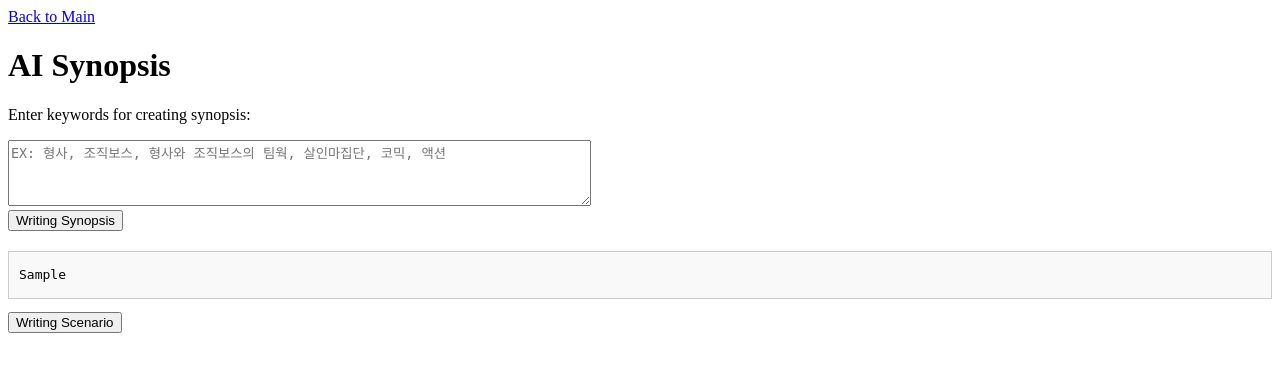
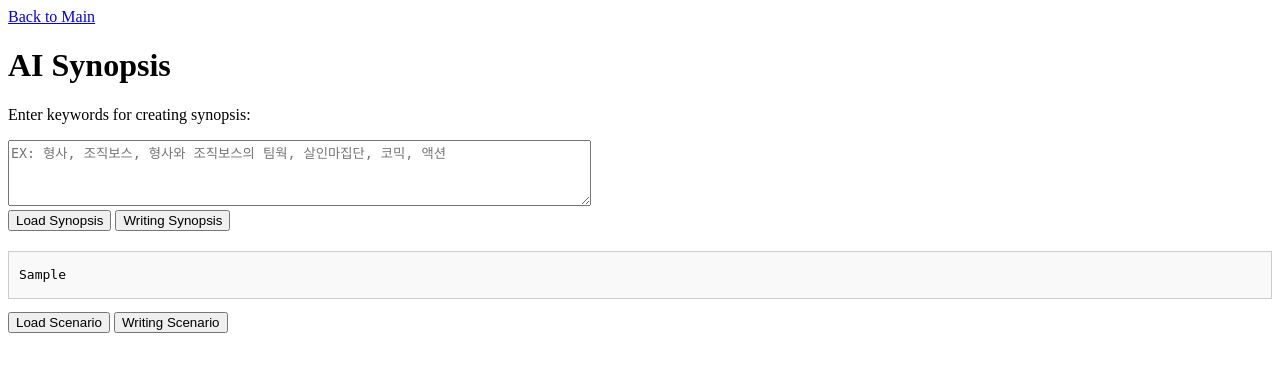
Before and after one commit to onetera/plotis, a Flask app: template templates/synopsis.html in a window 1280 px wide. Shown: the top 372 px of the page. Run offline with Flask 3, Linux system fonts and the light colour scheme; the template is opened without the code that fills it: most values are stand-ins (such as "Sample title", 1, 10 or a date in 2020).

Commit message:
로드 시놉, 시나리오 기능 추가

```diff
--- a/app.py
+++ b/app.py
@@ -2,6 +2,7 @@
 
 from flask import Flask, render_template, request, redirect, session
 from flask_session import Session
+import markdown
 
 import os
 import pickle
@@ -30,23 +31,29 @@ def main_page():
 @app.route( '/synopsis', methods=[ 'GET', 'POST' ])
 def synopsis():
     if request.method == 'POST':
-        keywords = request.form.get( 'synopsis', '' )
 
-        if not keywords:
-            logging.error( 'No Keywords' )
-            return redirect( request.url )
-
-        preprod_ai = core.PreprodAI()
-        logging.info( 'Start to make synopsis list from keywords' )
-        preprod_ai.create_synop(keywords)
-        #keyword_ai.create_location()
-        #keyword_ai.write_scene()
-        #logging.info('Start to make synopsis list from keywords')
+        keywords   = request.form.get( 'synopsis', '' )
+        load_synop = request.form.get( 'load_synop', '' )
 
         synop_path = os.path.join(app.config['UPLOAD_FOLDER'], 'synop.txt')
+        preprod_ai = core.PreprodAI()
 
-        with open( synop_path , 'w' ) as f:
-            f.write( preprod_ai.synop )
+        if load_synop:
+            with open(  synop_path ) as f:
+                data = f.read()
+                preprod_ai.synop = data
+        else:
+
+            if not keywords:
+                logging.error( 'No Keywords' )
+                return redirect( request.url )
+
+            logging.info( 'Start to make synopsis list from keywords' )
+            preprod_ai.create_synop(keywords)
+
+
+            with open( synop_path , 'w' ) as f:
+                f.write( preprod_ai.synop )
 
         return render_template( 'synopsis.html', synopsis_result= preprod_ai.synop  )
 
@@ -56,27 +63,47 @@ def synopsis():
 def scenario():
     preprod_ai = core.PreprodAI()
 
-    synop_path = os.path.join(app.config['UPLOAD_FOLDER'], 'synop.txt')
+    scenario      = request.form.get( 'scenario'        , '' )
+    load_scenario = request.form.get( 'load_scenario'   , '' )
 
-    with open( synop_path  ) as f:
-        preprod_ai.synop = f.read( )
-
-    loc_path = os.path.join(app.config['UPLOAD_FOLDER'], 'location.txt')
-
-    if os.path.exists( loc_path ):
-        with open( loc_path ) as f:
-            loc_data = f.read().strip()
-        preprod_ai.loc = ast.literal_eval(loc_data)
-        # preprod_ai.loc = list( loc_data )
-        logging.info( 'location file exists' )
-    else:
-        logging.info( 'location file does not exists' )
-        preprod_ai.create_location()
-
-    preprod_ai.write_scene()
+    synop_path      = os.path.join(app.config['UPLOAD_FOLDER'], 'synop.txt'     )
+    loc_path        = os.path.join(app.config['UPLOAD_FOLDER'], 'location.txt'  )
+    scenario_path   = os.path.join(app.config['UPLOAD_FOLDER'], 'scenario.txt'  )
 
 
-    return render_template( 'scenario.html', synopsis_result=preprod_ai.synop, scenario_result=preprod_ai.scenario )
+    if load_scenario:
+        if os.path.exists( synop_path ):
+            with open( synop_path  ) as f:
+                preprod_ai.synop = f.read( )
+
+        if os.path.exists( loc_path ):
+            with open( loc_path ) as f:
+                loc_data = f.read().strip()
+            preprod_ai.loc = ast.literal_eval(loc_data)
+            logging.info( 'location file exists' )
+        else:
+            logging.info( 'location file does not exists' )
+            preprod_ai.create_location()
+
+        if os.path.exists( scenario_path ):
+            with open( scenario_path ) as f:
+                scenario_data = f.read().strip()
+            preprod_ai.scenario = scenario_data
+            logging.info( 'scenario file exists' )
+    else:
+        logging.info( 'scenario file does not exists' )
+        preprod_ai.write_scene()
+
+    scenario = markdown.markdown( preprod_ai.scenario )
+
+
+
+    return render_template(
+                                'scenario.html',
+                                synopsis_result=preprod_ai.synop,
+                                #scenario_result=preprod_ai.scenario
+                                scenario_result = scenario
+                            )
 
 
 
--- a/templates/synopsis.html
+++ b/templates/synopsis.html
@@ -25,6 +25,7 @@
     <p>Enter keywords for creating synopsis:</p>
     <form action="/synopsis" method="post">
         <textarea name="keywords" rows="4" cols="70" placeholder="EX: 형사, 조직보스, 형사와 조직보스의 팀웍, 살인마집단, 코믹, 액션"></textarea><br>
+        <input name="load_synop" type="submit" value="Load Synopsis">
         <input name="synopsis" type="submit" value="Writing Synopsis">
     </form>
     {% if synopsis_result %}
@@ -32,6 +33,7 @@
     <div>
         <p>
         <pre class="synop_result">{{ synopsis_result }}</pre>
+        <input name="load_scenario" type="submit" value="Load Scenario">
         <input name="scenario" type="submit" value="Writing Scenario">
     </div>
     </form>
```
Also changed, not shown: templates/scenario.html (+21 -3 lines).
